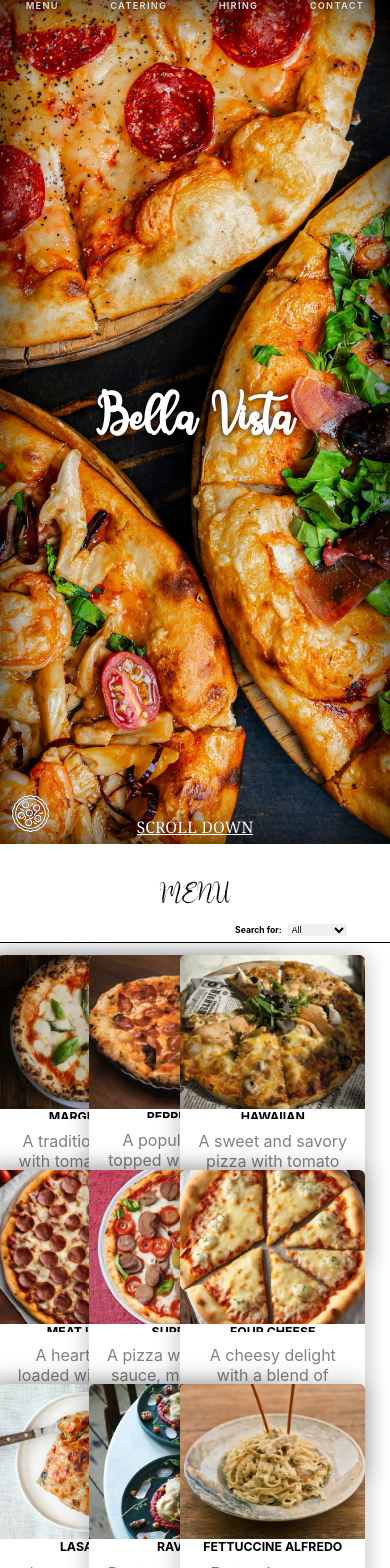
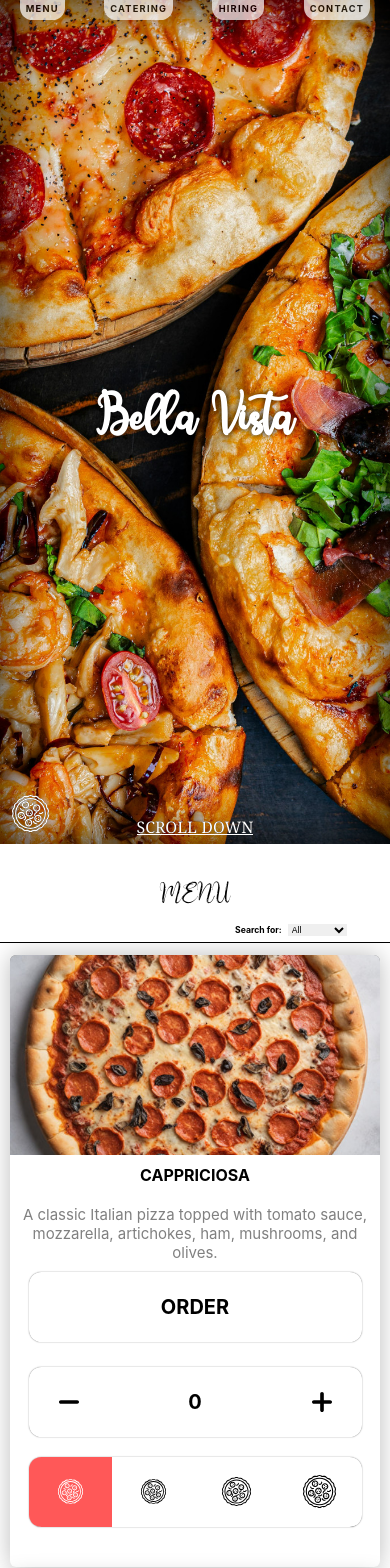
Before and after one commit to MOLE-DV/pizzeria, a React (Create React App) app: page / in a window 390 px wide. Shown: the top 1568 px of the page. Built offline with nearby package versions, Linux system fonts and the light colour scheme.

Commit message:
Menu responsiveness update 1

```diff
--- a/src/Components/Header/header.sass
+++ b/src/Components/Header/header.sass
@@ -2,7 +2,7 @@
     width: 100vw
     height: calc(2vh + 2vw)
     position: absolute
-
+    overflow: visible
     display: flex
     justify-content: space-around
 
@@ -16,27 +16,33 @@
         overflow: visible
         display: flex
         padding-inline: calc(.5vh + .5vw)
-        color: white
+        color: black
         font-size: calc(.75vh + .75vw)
         font-weight: bold
-        opacity: .8
+        opacity: .7
         letter-spacing: calc(.1vh + .1vw)
         text-transform: uppercase
         cursor: pointer
         user-select: none
         transition: .25s
-        height: 100%
-        text-shadow: 0 0 calc(.1vh + .1vw) rgba(0,0,0,0.9)
+        height: 70%
+        background: white
+        display: flex
+        justify-content: center
+        align-items: center
+        padding-bottom: calc(.25vh + .25vw)
+        border-radius: 0 0 calc(1vh + 1vw) calc(1vh + 1vw)
 
 
     .button:hover
         opacity: 1
+        height: 100%
 
 #header.fixed
     user-select: none
     position: fixed
     height: calc(2vh + 2vw)
-    background: rgba(0, 0, 0, 0.281)
+    background: rgba(0, 0, 0, 0.747)
     backdrop-filter: blur(calc(.1vh + .1vw))
     display: flex
     align-items: center
@@ -64,6 +70,8 @@
         text-shadow: 0 0 calc(.1vh + .1vw) rgba(0,0,0,0.9)
 
     .button
+        color: white
+        background: none
         height: 100%
         display: flex
         align-items: center
--- a/src/Components/Menu/menu.sass
+++ b/src/Components/Menu/menu.sass
@@ -48,8 +48,10 @@
         -webkit-box-sizing: border-box
         -moz-box-sizing: border-box
         padding-top: calc(1vh + 1vw)
-        padding-right: calc(1vh + 1vw)
-        display: inline-block
+        padding-inline: calc(3vh + 3vw)
+        display: flex
+        flex-wrap: wrap
+        justify-content: space-between
 
 
         .dish-type
@@ -58,16 +60,15 @@
 
         .dish-container
             overflow: visible
+            margin-bottom: calc(1vh + 1vw)
 
         .pizza
             overflow: hidden
             position: relative
-            float: left
             background: white
-            margin-left: calc((100vw - (calc(1vh + 1vw) * 2) - (calc(15vh + 15vw) * 4)) / 4)
-            margin-bottom: calc((100vw - (calc(1vh + 1vw) * 2) - (calc(15vh + 15vw) * 4)) / 4)
-            width: calc(15vh + 15vw)
-            height: calc(25vh + 25vw)
+
+            width: calc((100vw - calc(calc(3vh + 3vw) * 2)) / 4 - 10px)
+            height: fit-content
             display: flex
             flex-direction: column
             box-shadow: 0 0 calc(2vh + 2vw) rgba(0, 0, 0, 0.267)
@@ -77,7 +78,7 @@
 
             .image
                 width: 100%
-                height: 50%
+                height: 400px
                 background-color: gray
                 background-image: url("../../../public/Assets/Images/pizza.svg")
                 background-position: center
@@ -92,13 +93,13 @@
 
             .description
                 color: gray
-                padding: calc(1vh + 1vw)
+                padding: calc(50px)
                 text-align: center
 
             .order, .quanity
                 box-shadow: 0 0 calc(.1vh + .1vw) rgba(0, 0, 0, 0.596)
-                width: calc(10vh + 10vw)
-                height: calc(2vh + 2vw)
+                width: 300px
+                height: 60px
                 background-color: white
                 display: flex
                 justify-content: center
@@ -114,7 +115,7 @@
                 cursor: default
 
             .quanity-container
-                margin-top: calc(.5vh + .5vw)
+                margin-top: 25px
                 height: fit-content
                 position: relative
                 overflow: visible
@@ -123,9 +124,9 @@
 
                 .button
                     position: absolute
-                    margin: calc(.5vh + .5vw)
-                    height: calc(.5vh + .5vw)
-                    width: calc(.5vh + .5vw)
+                    margin: 10px
+                    height: 25px
+                    width: 15px
                     display: flex
                     justify-content: center
                     align-items: center
@@ -134,14 +135,15 @@
                     background-position: center
                     background-size: 100%
                     cursor: pointer
+                    background-repeat: no-repeat
 
                 .button.minus
                     background-image: URL("../../../public/Assets/Images/minus.svg")
-                    left: calc(.5vh + .5vw)
+                    left: 20px
 
                 .button.plus
                     background-image: URL("../../../public/Assets/Images/plus.svg")
-                    right: calc(.5vh + .5vw)
+                    right: 20px
 
 
             input::-webkit-outer-spin-button,
@@ -162,14 +164,15 @@
                 display: flex
                 flex-direction: column
                 align-items: center
+                padding-bottom: 40px
 
 
 
             #sizes
-                margin-top: calc(.5vh + .5vw)
+                margin-top: 20px
                 box-shadow: 0 0 calc(.1vh + .1vw) rgba(0, 0, 0, 0.596)
-                width: calc(10vh + 10vw)
-                height: calc(2vh + 2vw)
+                width: 300px
+                height: 60px
                 background-color: white
                 display: flex
                 border-radius: calc(1vh + 1vw)
@@ -177,7 +180,7 @@
 
                 .size
                     margin: 0
-                    width: calc(calc(10vh + 10vw) / 4)
+                    width: calc(300px / 4)
                     transition: .1s
                     cursor: pointer
 
@@ -209,7 +212,7 @@
 
                 .text
                     opacity: 0
-                    font-size: calc(.5vh + .5vw)
+                    font-size: 25px
                     font-weight: bold
                     text-transform: uppercase
                     position: absolute
@@ -229,3 +232,98 @@
 
         .pizza:hover
             scale: 1.025
+
+
+@media screen and (max-width: 1500px)
+    #menu
+        .bottom
+            .pizza
+                width: calc((100vw - calc(calc(3vh + 3vw) * 2)) / 2 - 10px)
+
+@media screen and (max-width: 1200px) and (min-width: 601px)
+    #menu
+        .bottom
+            padding-top: 80px
+            .pizza
+                width: calc((100vw - calc(calc(3vh + 3vw) * 2)) / 2 - 10px)
+                height: 1000px
+
+                .name
+                    font-size: 30px
+                    overflow: visible
+
+                .description
+                    font-size: 23px
+                #bottom
+                    .order, .quanity-container, #sizes
+                        .button
+                            width: 40px
+                            height: 40px
+
+                        width: 90% !important
+                        height: 70px
+                        font-size: 30px
+
+
+                        .size
+                            width: calc(100% / 4)
+                            background-size: 25% !important
+
+                        .size:nth-child(2) .pizza-image
+                            background-size: 30% !important
+
+                        .size:nth-child(3) .pizza-image
+                            background-size: 35%
+
+                        .size:nth-child(4) .pizza-image
+                            background-size: 40%
+                    .quanity
+                        width: 100%
+                        height: 100%
+
+
+@media screen and (max-width: 600px)
+        #menu
+        .bottom
+            padding-inline: 10px !important
+            .pizza
+                width: calc((100vw - calc(10px * 2))) !important
+                .image
+                    height: 200px !important
+                .text
+                    font-size: 15px !important
+                .name
+                    font-size: 100% !important
+                    padding: 10px
+                    height: fit-content
+                    overflow: visible
+
+                .description
+                    font-size: 15px
+                    padding: calc(10px) !important
+                #bottom
+                    .order, .quanity-container, #sizes
+                        .button
+                            width: 20px
+                            height: 20px
+
+                        width: 90% !important
+                        height: 70px !important
+                        font-size: 20px
+
+
+                        .size
+                            width: calc(100% / 4)
+                            background-size: 25% !important
+
+                        .size:nth-child(2) .pizza-image
+                            background-size: 30% !important
+
+                        .size:nth-child(3) .pizza-image
+                            background-size: 35%
+
+                        .size:nth-child(4) .pizza-image
+                            background-size: 40%
+                    .quanity
+                        width: 100%
+                        height: 100%
```
